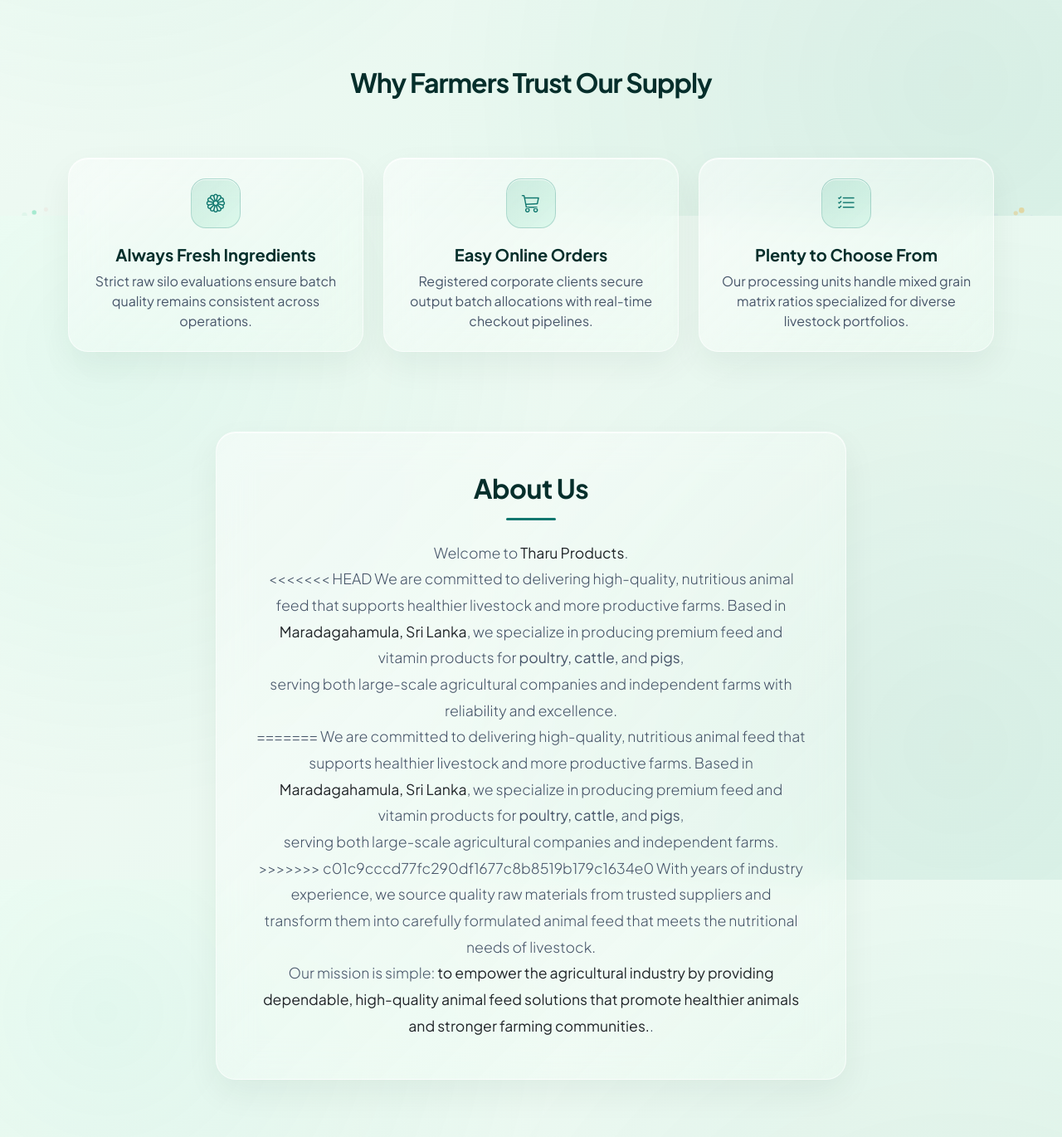
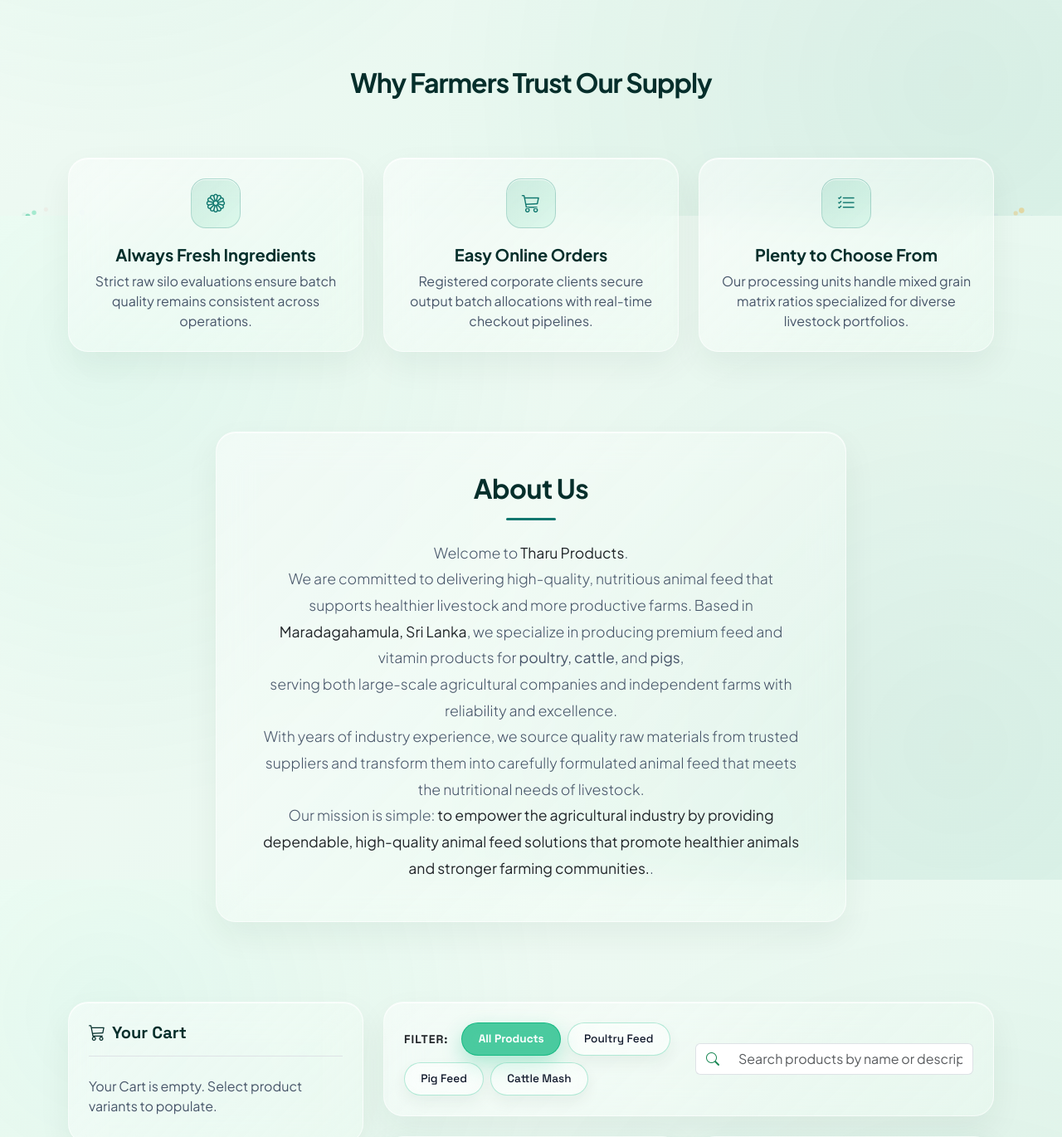
Before and after one commit to KevindraAmeshaBaylon/tharu_products, a PHP site: page / in a window 1280 px wide. Shown: the part 540-1910 px from the top of the page at 83% size. Run offline with PHP 8.4, Linux system fonts and the light colour scheme; data comes from the database, SQL or seed files in the repository.

Commit message:
update in the homepage about us description

```diff
--- a/index.php
+++ b/index.php
@@ -463,11 +463,7 @@ if ($_SERVER['REQUEST_METHOD'] === 'POST' && isset($_POST['action'])) {
                     <div style="width: 60px; height: 3px; background-color: var(--forest-brand); margin: 0 auto 1.5rem auto; border-radius: 2px;"></div>
                     <p class="lead mb-0" style="font-size: 1.1rem; line-height: 1.8; color: var(--text-muted) !important;">
                         Welcome to <strong class="text-dark">Tharu Products</strong>. <br>
-<<<<<<< HEAD
                         We are committed to delivering high-quality, nutritious animal feed that supports healthier livestock and more productive farms. Based in <strong class="text-dark">Maradagahamula, Sri Lanka</strong>, we specialize in producing premium feed and vitamin products for <b>poultry, cattle,</b> and <b>pigs</b>,<br> serving both large-scale agricultural companies and independent farms with reliability and excellence.<br>
-=======
-                        We are committed to delivering high-quality, nutritious animal feed that supports healthier livestock and more productive farms. Based in <strong class="text-dark">Maradagahamula, Sri Lanka</strong>, we specialize in producing premium feed and vitamin products for <b>poultry, cattle,</b> and <b>pigs</b>,<br> serving both large-scale agricultural companies and independent farms.<br>
->>>>>>> c01c9cccd77fc290df1677c8b8519b179c1634e0
                         With years of industry experience, we source quality raw materials from trusted suppliers and transform them into carefully formulated animal feed that meets the nutritional needs of livestock.
                         <br>Our mission is simple: <strong class="text-dark">to empower the agricultural industry by providing dependable, high-quality animal feed solutions that promote healthier animals and stronger farming communities.</strong>.
                     </p>
```
